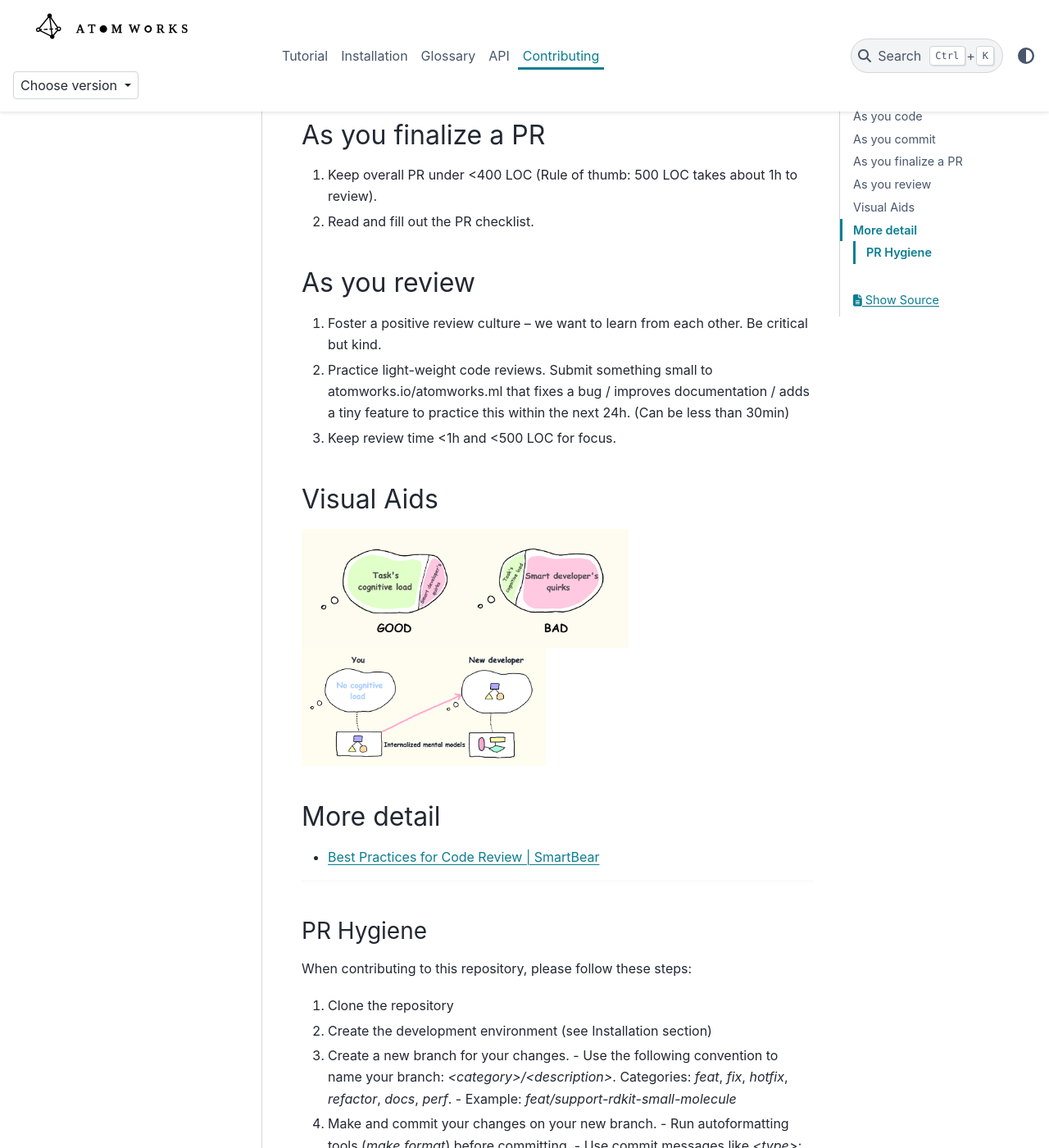
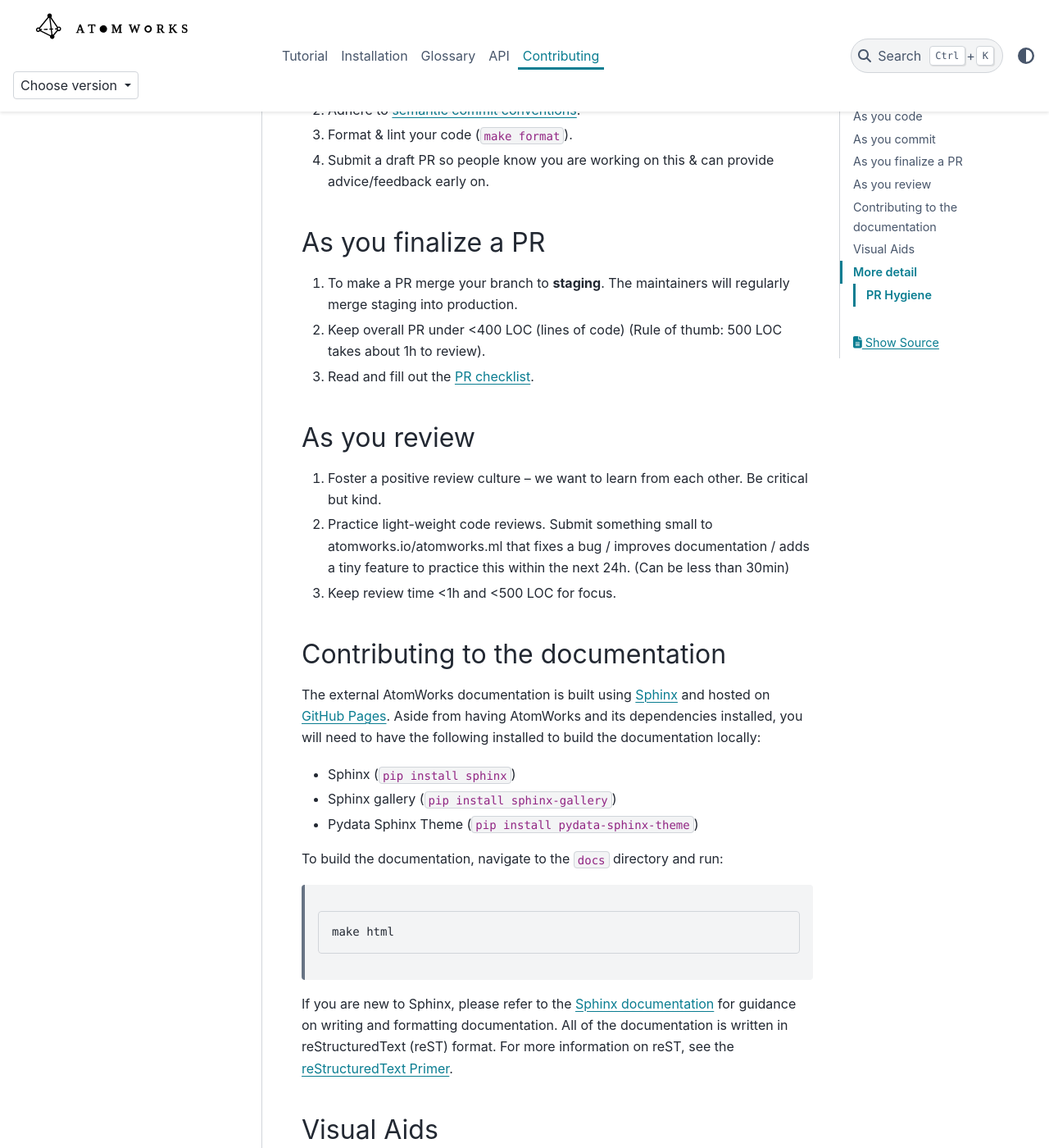
Before and after one commit to richardshuai/atomworks-caliby, a Sphinx documentation site: the page built from docs/contributor_guide.rst, in a window 1280 px wide and 1400 px high, scrolled down 747 px. Shown: the whole window at 82% size. Built offline with Sphinx 7.4.7 and the PyData theme 0.15.4, drawn with Linux system fonts in a browser that asks for light colours; pages that are not in the unit, such as notebooks, are missing from menus; some of the changed text lies outside the part shown.

Commit message:
Update contributor guide and installation docs
Expanded the contributor guide with clearer commit and PR instructions, added documentation on building docs with Sphinx, and improved branch naming and workflow details. Added a reference label for the local Conda environment in the installation guide for easier cross-referencing.

```diff
--- a/docs/contributor_guide.rst
+++ b/docs/contributor_guide.rst
@@ -12,23 +12,30 @@
 
 1. **Reduce cognitive overhead:**
    a. Pick meaningful, descriptive variable names.
-   b. Write docstrings (leverage AI!) and comments.
+   b. Write docstrings (leverage AI!) and comments. To be used in the API documentation the docstring should
+   follow the Google style guide: `Google Python Style Guide <https://google.github.io/styleguide/pyguide.html#38-comments-and-docstrings>`_.
    c. Follow the `Python Zen <https://peps.python.org/pep-0020/>`_ – explicit is better than implicit, etc.
 2. **Write tests.**
 
 As you commit
 ---------------
 
-1. Keep commits as "one logical unit". (Easy to do in VSCode)
+1. Keep commits as "one logical unit". This means that each commit should be a set of related changes
+   that accomplish one task, fix one bug, or implement one feature. Using an editor like `VS Code <https://code.visualstudio.com/docs/sourcecontrol/overview>`_
+   or using `GitHub Desktop <https://docs.github.com/en/desktop>`_ can help you stage related changes together.
+
 2. Adhere to `semantic commit conventions <https://www.conventionalcommits.org/en/v1.0.0/>`_.
+
 3. Format & lint your code (``make format``).
+
 4. Submit a draft PR so people know you are working on this & can provide advice/feedback early on.
 
 As you finalize a PR
 ---------------------
 
-1. Keep overall PR under <400 LOC (Rule of thumb: 500 LOC takes about 1h to review).
-2. Read and fill out the PR checklist.
+1. To make a PR merge your branch to **staging**. The maintainers will regularly merge staging into production.
+2. Keep overall PR under <400 LOC (lines of code) (Rule of thumb: 500 LOC takes about 1h to review).
+3. Read and fill out the `PR checklist <https://github.com/RosettaCommons/atomworks/blob/production/.github/pull_request_template.md>`_.
 
 As you review
 ---------------
@@ -36,6 +43,28 @@
 1. Foster a positive review culture – we want to learn from each other. Be critical but kind.
 2. Practice light-weight code reviews. Submit something small to atomworks.io/atomworks.ml that fixes a bug / improves documentation / adds a tiny feature to practice this within the next 24h. (Can be less than 30min)
 3. Keep review time <1h and <500 LOC for focus.
+
+Contributing to the documentation
+--------------------------------
+The external AtomWorks documentation is built using `Sphinx <https://www.sphinx-doc.org/en/master/#>`_ and hosted on `GitHub Pages <https://docs.github.com/en/pages>`_.
+Aside from having AtomWorks and its dependencies installed, you will need to have the following installed to build the documentation locally:
+
+* Sphinx (``pip install sphinx``)
+
+* Sphinx gallery (``pip install sphinx-gallery``)
+
+* Pydata Sphinx Theme (``pip install pydata-sphinx-theme``)
+
+
+To build the documentation, navigate to the ``docs`` directory and run:
+
+   .. code-block:: bash
+
+      make html
+
+If you are new to Sphinx, please refer to the `Sphinx documentation <https://www.sphinx-doc.org/en/master/>`_ for guidance on writing and formatting documentation.
+All of the documentation is written in reStructuredText (reST) format. For more information on reST, see the `reStructuredText Primer <https://docutils.sourceforge.io/docs/user/rst/quickstart.html>`_.
+
 
 Visual Aids
 -----------
@@ -64,15 +93,15 @@
 When contributing to this repository, please follow these steps:
 
 1. Clone the repository
-2. Create the development environment (see Installation section)
+2. Create the development environment (see the :ref:`Local Conda Environment<local-conda_environment>` section in the Installation Guide).
 3. Create a new branch for your changes.
-   - Use the following convention to name your branch: `<category>/<description>`. Categories: `feat`, `fix`, `hotfix`, `refactor`, `docs`, `perf`.
-   - Example: `feat/support-rdkit-small-molecule`
+   - Use the following convention to name your branch: ``<category>/<description>``. Categories: ``feat``, ``fix``, ``hotfix``, ``refactor``, ``docs``, ``perf``.
+   - Example: ``feat/support-rdkit-small-molecule``
 4. Make and commit your changes on your new branch.
-   - Run autoformatting tools (`make format`) before committing.
-   - Use commit messages like `<type>: <description>`. Types: `feat`, `fix`, `refactor`, `docs`, `chore`, `wip`.
-   - Example: `git commit -m "docs: add contributing guidelines"`
-5. Open a pull request to `main` and describe your changes.
+   - Run autoformatting tools (``make format``) before committing.
+   - Use commit messages like ``<type>: <description>``. Types: ``feat``, ``fix``, ``refactor``, ``docs``, ``chore``, ``wip``.
+   - Example: ``git commit -m "docs: add contributing guidelines"``
+5. Open a pull request to ``staging`` and describe your changes.
 6. Wait for review and merge your changes.
 
 For more details, see the README or contact the maintainers.
--- a/docs/installation.rst
+++ b/docs/installation.rst
@@ -25,6 +25,8 @@
    source ./.ipd/setup.sh
    # Use the provided apptainer image
    ./.ipd/atomworks.sif
+
+.. _local-conda_environment:
 
 2. Local Conda Environment
 --------------------------
```
